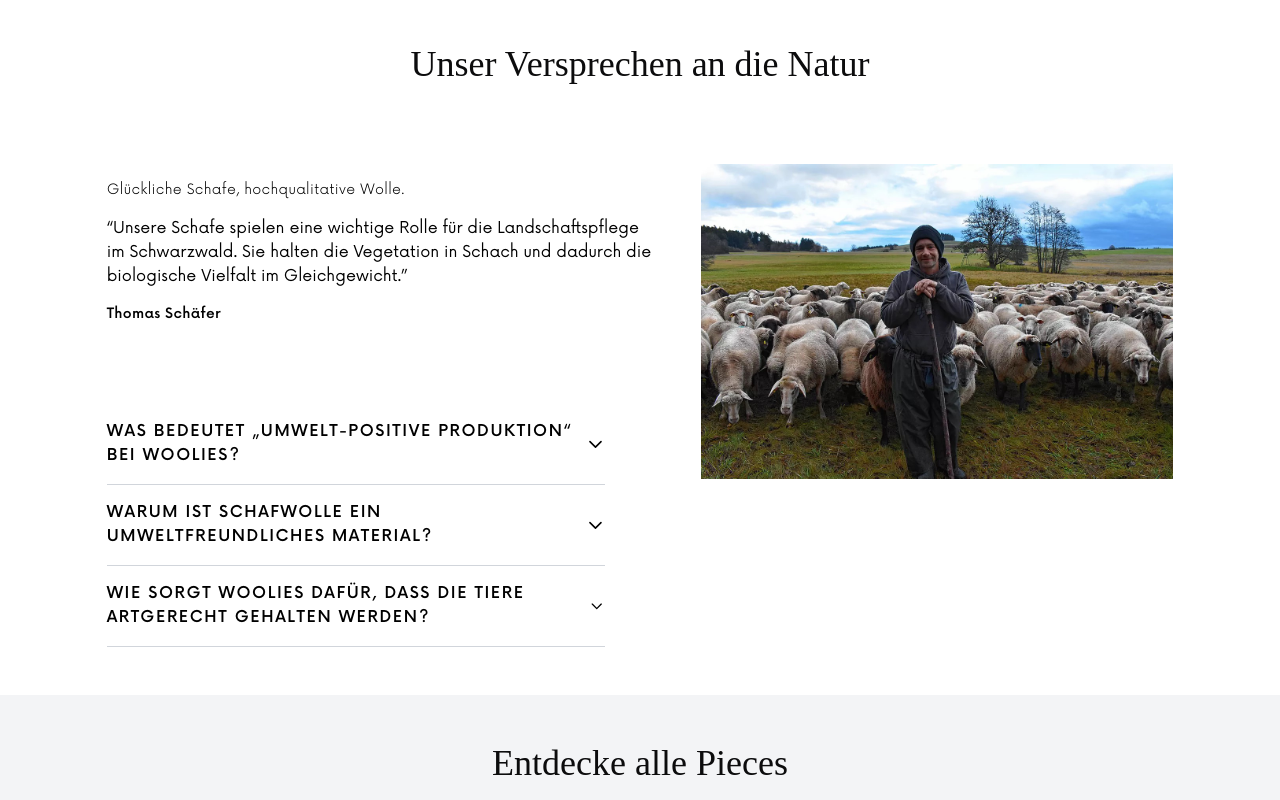
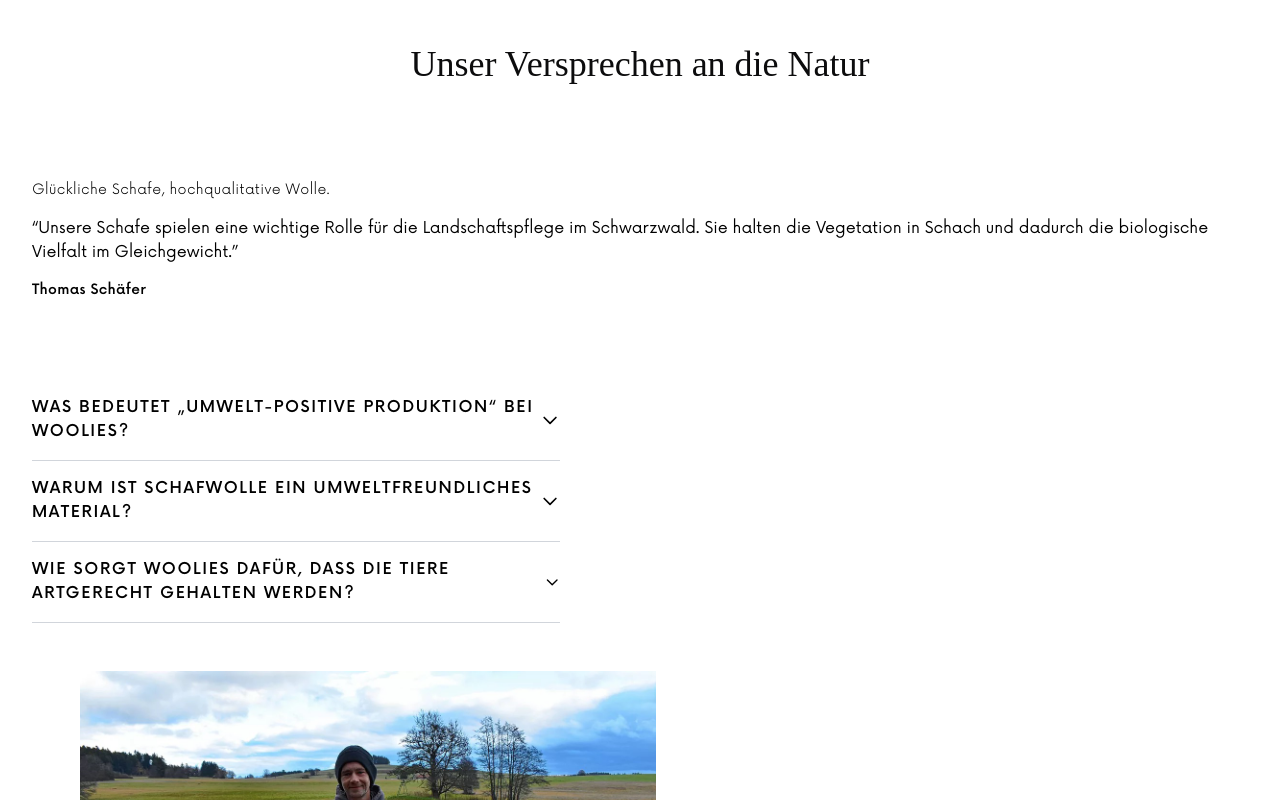
Before and after one commit to gitbofi/woolies, a React (Vite) app: page / in a window 1280 px wide. Shown: the part 2060-2860 px from the top of the page. Built offline with nearby package versions, Linux system fonts and the light colour scheme; a web font is replaced by a local one.

Commit message:
Update Versprechen.jsx

```diff
--- a/src/components/Versprechen.jsx
+++ b/src/components/Versprechen.jsx
@@ -9,13 +9,13 @@ const Versprechen = () => {
         <h2>Unser Versprechen an die Natur</h2>
         <div
           id="content-wrapper"
-          className="lg:flex w-5/6 max-w-7xl justify-self-center pt-8 pb-24 lg:pb-0"
+          className="flex-col lg:flex w-full px-8 max-w-7xl pt-8 pb-24 lg:pb-0"
         >
           <div>
             <p className="pt-4 pb-4 text-center lg:text-left">
               Glückliche Schafe, hochqualitative Wolle.
             </p>
-            <h5 className="text-base font-now text-medium text-center lg:text-left">
+            <h5 className="text-base md:px-20 lg:px-0 font-now text-medium text-center lg:text-left">
               “Unsere Schafe spielen eine wichtige Rolle für die
               Landschaftspflege im Schwarzwald. Sie halten die Vegetation in
               Schach und dadurch die biologische Vielfalt im Gleichgewicht.”
@@ -23,7 +23,7 @@ const Versprechen = () => {
             <p className="pt-4 font-medium text-center lg:text-left">
               Thomas Schäfer
             </p>
-            <div className="py-12 pt-20 max-w-xl justify-self-center lg:justify-self-start">
+            <div className="py-12 pt-20 w-full max-w-xl justify-self-center lg:justify-self-start">
               <FaqList />
             </div>
           </div>
```
